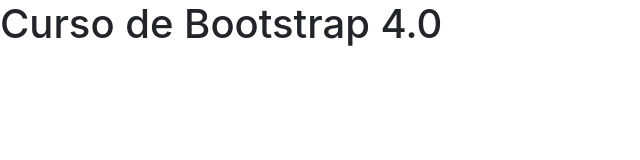
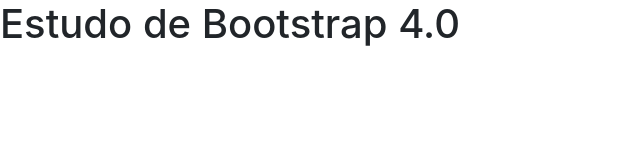
Before and after one commit to jairoap/Bootstrap, a plain HTML site: page index.html in a window 1280 px wide. Shown: the whole page, without its empty margins (0-640 px from the left). Drawn offline with nearby package versions, Linux system fonts and the light colour scheme.

Commit message:
modificação no index.html

```diff
--- a/index.html
+++ b/index.html
@@ -9,7 +9,7 @@
 </head>
 <body>
 
-    <h1>Curso de Bootstrap 4.0</h1>
+    <h1>Estudo de Bootstrap 4.0</h1>
 
 
 
```
